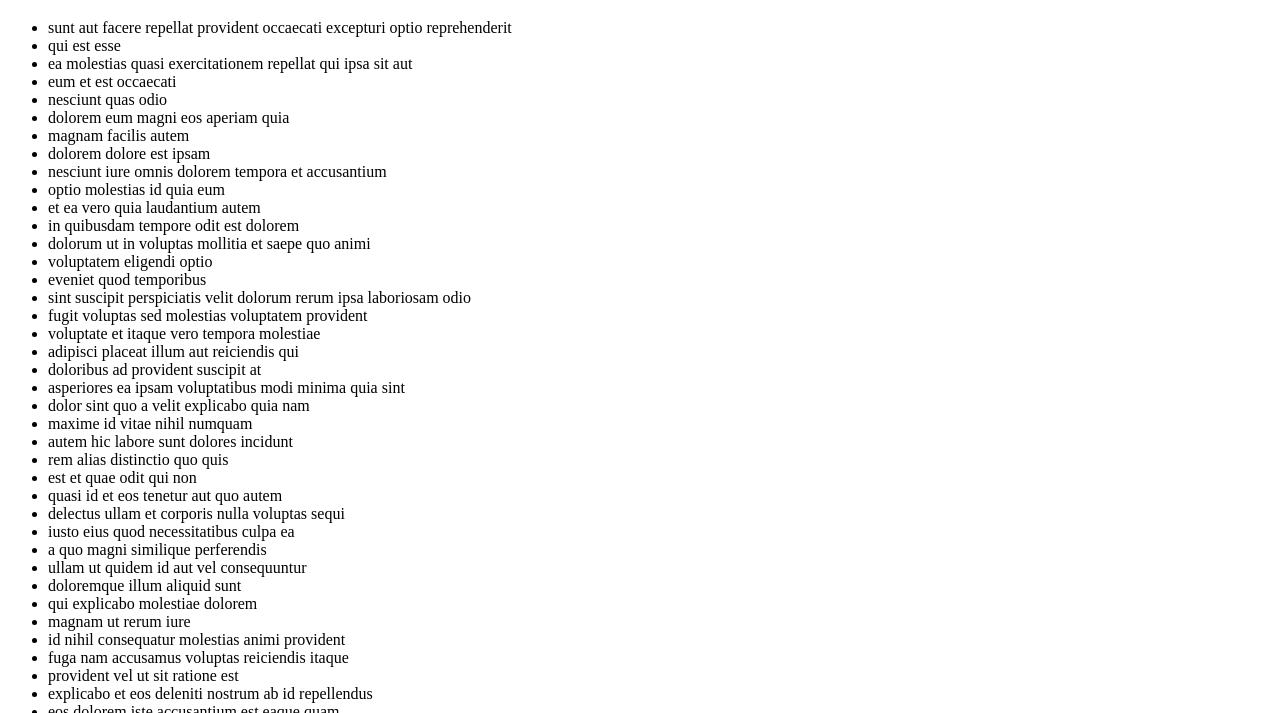
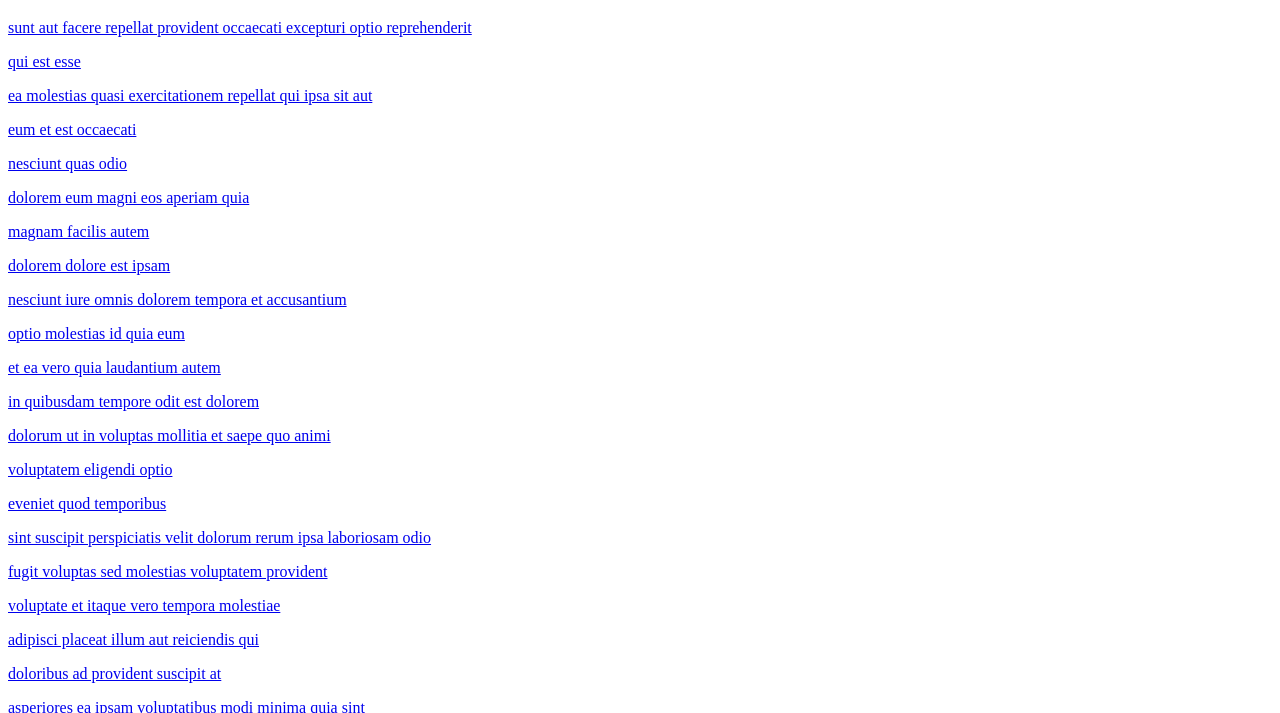
Before and after one commit to FrancisCalizo/JS-Concepts-2020, a React app in the folder nextjs-react-query-posts/: page /posts in a window 1280 px wide. Shown: the part 87-800 px from the top of the page. Built offline with nearby package versions, Linux system fonts and the light colour scheme; data requests are answered from the project's data file.

Commit message:
implement react-query and getServerSideProps for individual post

```diff
--- /dev/null
+++ b/nextjs-react-query-posts/src/hooks/usePosts.ts
@@ -0,0 +1,14 @@
+import { useQuery } from 'react-query';
+
+import { Post } from '../types/index';
+
+const getPosts = async () => {
+  const res = await fetch('http://localhost:3001/posts');
+  const data: Post[] = await res.json();
+
+  return data;
+};
+
+export default function usePosts(initial: Post[]) {
+  return useQuery('posts', getPosts, { initialData: initial });
+}
--- a/nextjs-react-query-posts/src/pages/posts.tsx
+++ b/nextjs-react-query-posts/src/pages/posts.tsx
@@ -1,33 +1,39 @@
+import { GetServerSideProps } from 'next';
+import Link from 'next/link';
+import styled from 'styled-components';
+
 import Layout from '../components/layout';
-import { GetServerSideProps } from 'next';
-import { useQuery } from 'react-query';
-
 import { Post } from '../types/index';
+import usePosts from '../hooks/usePosts';
 
 type Props = {
   posts: Post[];
 };
 
-const getTodos = async () => {
-  const res = await fetch('http://localhost:3001/posts');
-  const data = await res.json();
+const List = styled.ul`
+  padding: 0;
+`;
 
-  return data;
-};
+const ListItem = styled.li`
+  list-style-type: none;
+  margin: 1rem auto;
+`;
 
 export default function Posts(props: Props) {
-  const { data: posts, isFetching } = useQuery('todos', getTodos, {
-    initialData: props.posts,
-  });
+  const { data: posts } = usePosts(props.posts);
 
   return (
     <Layout title="Posts">
       <h1>Posts</h1>
-      <ul>
-        {posts.map((post) => (
-          <li key={post.id}>{post.title}</li>
+      <List>
+        {posts?.map((post) => (
+          <ListItem key={post.id}>
+            <Link href={`/post/${post.id}`}>
+              <a>{post.title}</a>
+            </Link>
+          </ListItem>
         ))}
-      </ul>
+      </List>
     </Layout>
   );
 }
```
Also changed, not shown: nextjs-react-query-posts/src/pages/post/[id].tsx (added, +44 -0 lines), nextjs-react-query-posts/README.MD.
